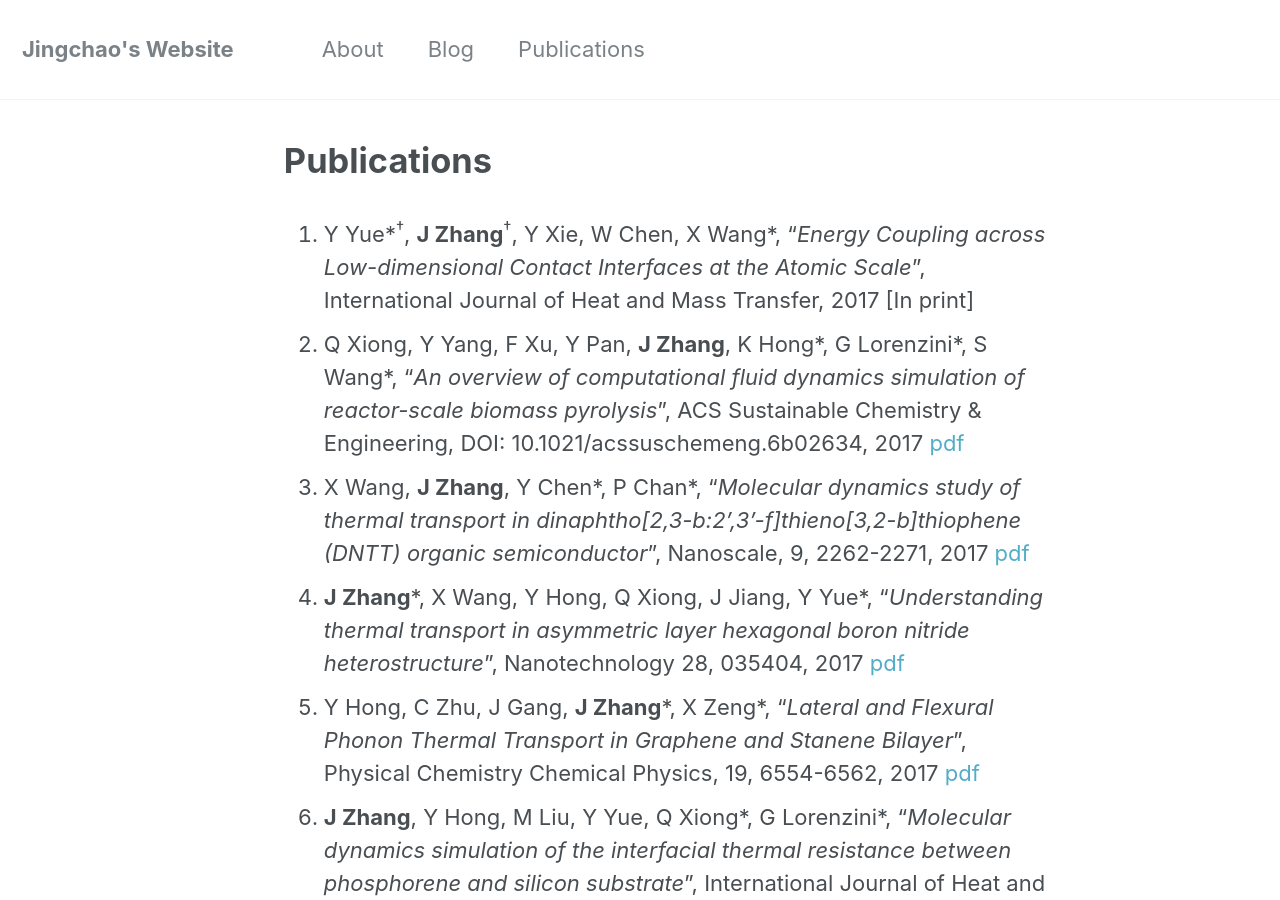
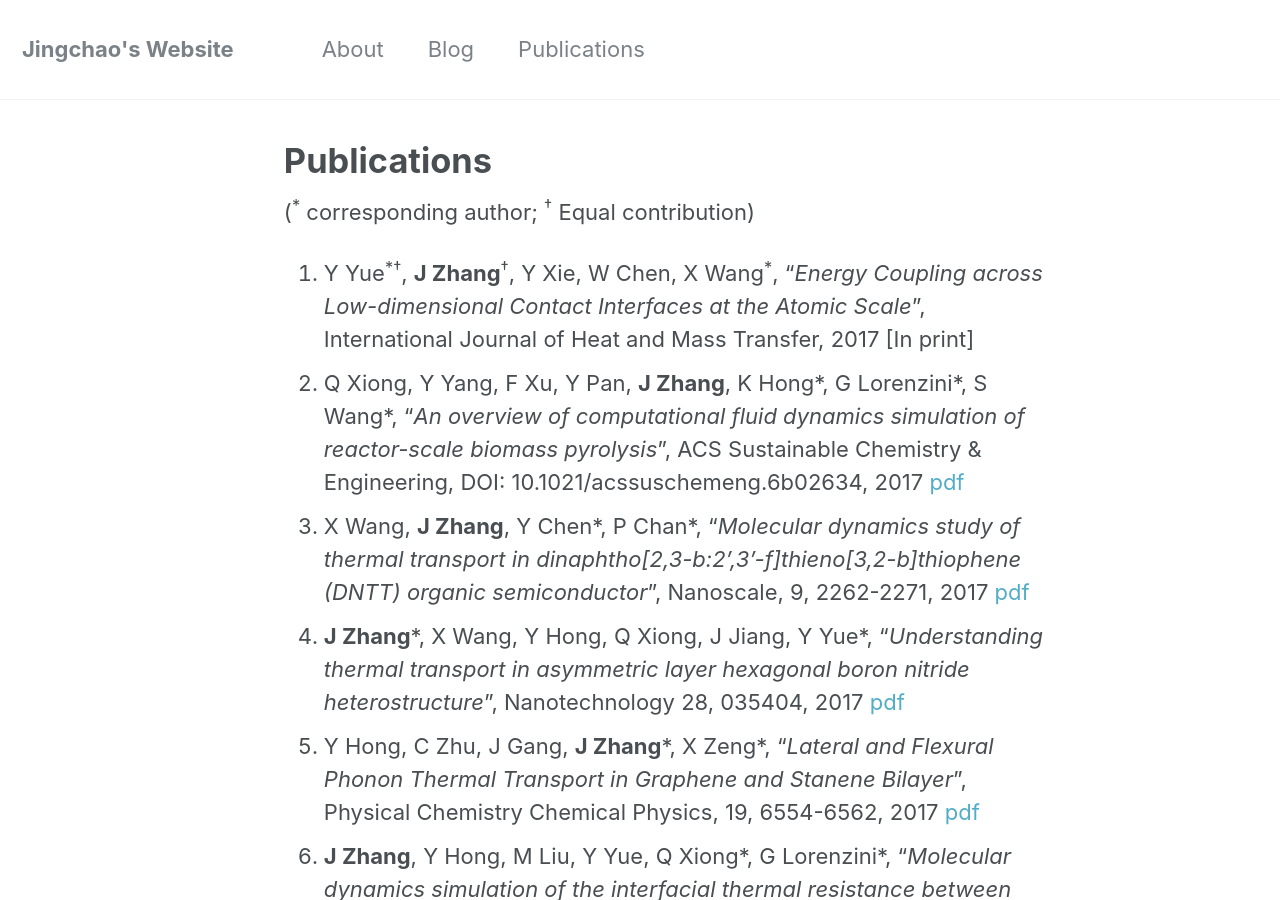
Before and after one commit to JingchaoZhang/JingchaoZhang.github.io, a Jekyll site: the page built from _pages/publications.md, in a window 1280 px wide and 900 px high. Built offline with Jekyll 4.4.1, drawn with Linux system fonts in a browser that asks for light colours.

Commit message:
Update publications.md

```diff
--- a/_pages/publications.md
+++ b/_pages/publications.md
@@ -5,7 +5,9 @@ permalink: /publications/
 author_profile: false
 ---
 
-1. Y Yue\*<sup>†</sup>, **J Zhang**<sup>†</sup>, Y Xie, W Chen, X Wang\*, "_Energy Coupling across Low-dimensional Contact Interfaces at the Atomic Scale_", International Journal of Heat and Mass Transfer, 2017 [In print]
+(<sup>\*</sup> corresponding author; <sup>†</sup> Equal contribution)
+
+1. Y Yue<sup>\*</sup><sup>†</sup>, **J Zhang**<sup>†</sup>, Y Xie, W Chen, X Wang<sup>\*</sup>, "_Energy Coupling across Low-dimensional Contact Interfaces at the Atomic Scale_", International Journal of Heat and Mass Transfer, 2017 [In print]
 1. Q Xiong, Y Yang, F Xu, Y Pan, **J Zhang**, K Hong\*, G Lorenzini\*, S Wang\*, "_An overview of computational fluid dynamics simulation of reactor-scale biomass pyrolysis_", ACS Sustainable Chemistry & Engineering, DOI: 10.1021/acssuschemeng.6b02634, 2017 [pdf](https://drive.google.com/file/d/0B3Yj4QkZpI-dTGVDZFdyRlhqaVE/view?usp=sharing)
 1. X Wang, **J Zhang**, Y Chen\*, P Chan\*, "_Molecular dynamics study of thermal transport in dinaphtho[2,3-b:2',3'-f]thieno[3,2-b]thiophene (DNTT) organic semiconductor_", Nanoscale, 9, 2262-2271, 2017 [pdf](https://drive.google.com/file/d/0B3Yj4QkZpI-ddHJYWmpEeWVkZ1k/view?usp=sharing)
 1. **J Zhang**\*, X Wang, Y Hong, Q Xiong, J Jiang, Y Yue\*, "_Understanding thermal transport in asymmetric layer hexagonal boron nitride heterostructure_", Nanotechnology 28, 035404, 2017 [pdf](https://drive.google.com/file/d/0B3Yj4QkZpI-dMnBVbi1oWUQ2b00/view?usp=sharing)
```
